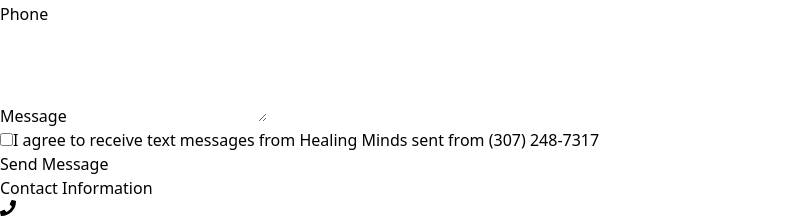
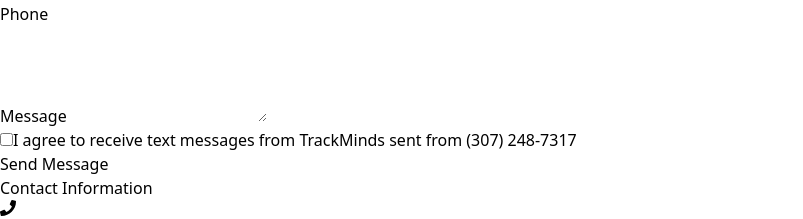
Before and after one commit to ford69/trackmind-teleheath, a React (Vite) app: page /contact in a window 1280 px wide. Shown: the part 1214-1433 px from the top of the page, without its empty margins (0-803 px from the left). Built offline with nearby package versions, Linux system fonts and the light colour scheme.

Commit message:
trackmind update

```diff
--- a/src/pages/Contact.jsx
+++ b/src/pages/Contact.jsx
@@ -159,7 +159,7 @@
                   className="h-5 w-5 text-purple-600 border-gray-300 rounded"
                 />
                 <label htmlFor="consent" className="text-sm text-gray-700">
-                  I agree to receive text messages from Healing Minds sent from (307) 248-7317
+                  I agree to receive text messages from TrackMinds sent from (307) 248-7317
                 </label>
               </div>
 
```
